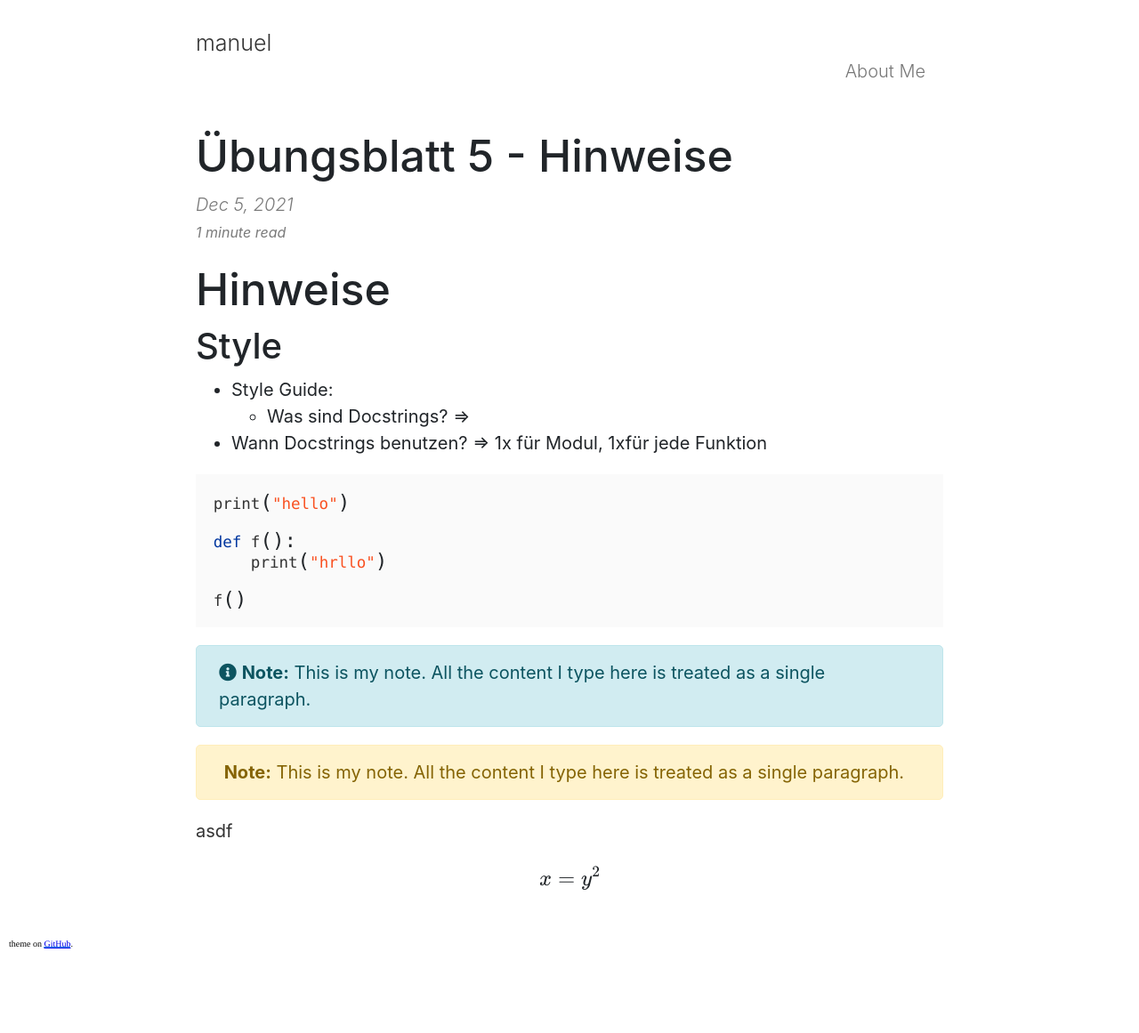
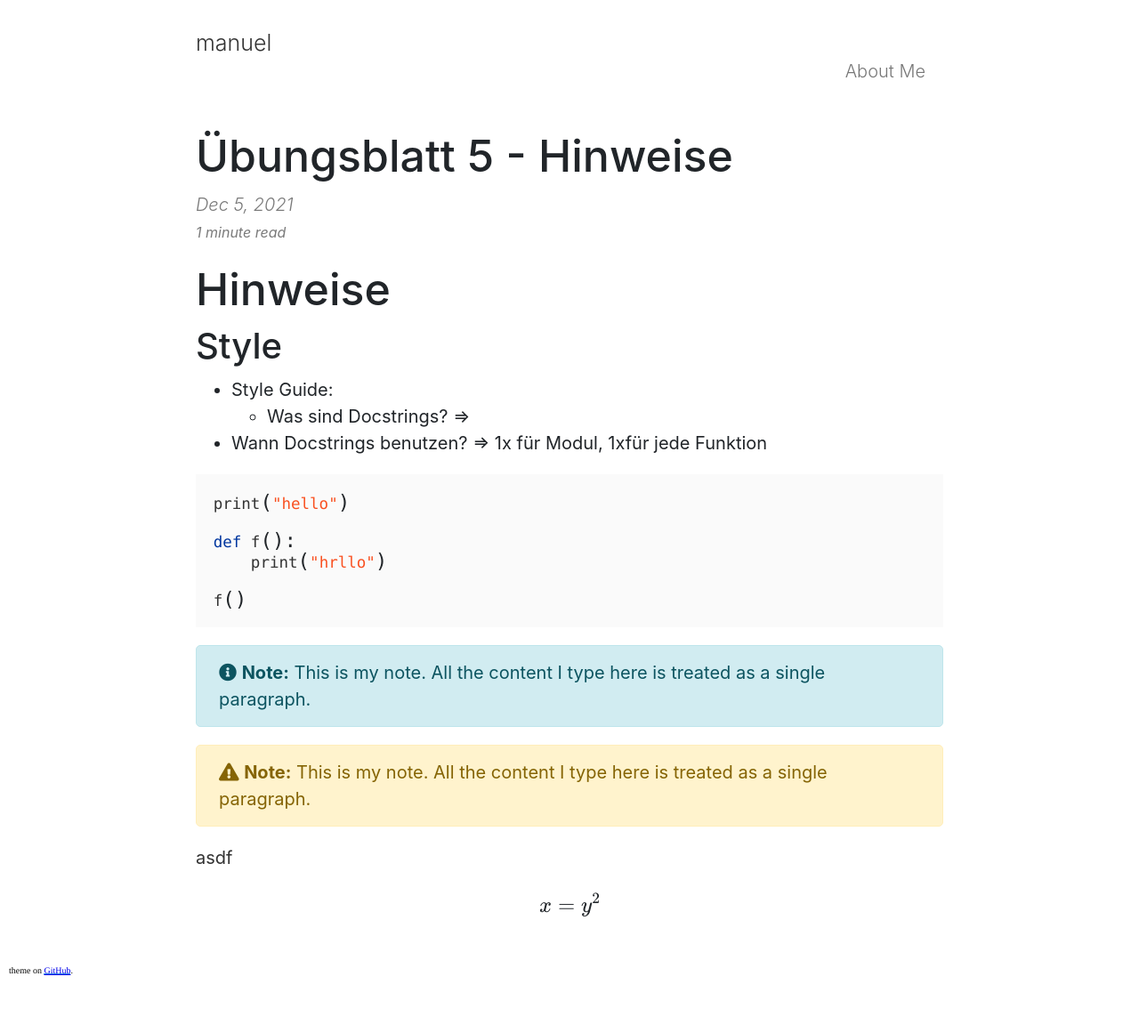
Before and after one commit to mAIRcode/mAIRcode.github.io, a Jekyll site: the page built from _posts/2021-12-05-epr_blatt5.md, in a window 1280 px wide. Shown: the whole page at 89% size. Built offline with Jekyll 4.4.1, drawn with Linux system fonts in a browser that asks for light colours; nearby versions of some CDN libraries; formulas are drawn with MathJax 3; before the commit the page ends 1131 px from its top, so only the background shows below that.

Commit message:
Update important.html

```diff
--- a/_includes/important.html
+++ b/_includes/important.html
@@ -1,4 +1,4 @@
 <div markdown="span" class="alert alert-warning" role="alert">
-<i class="fa fa-warning"></i> <b>Note:</b>
+<i class="fa fa-exclamation-triangle"></i> <b>Note:</b>
 {{ include.content }}
 </div>
```
